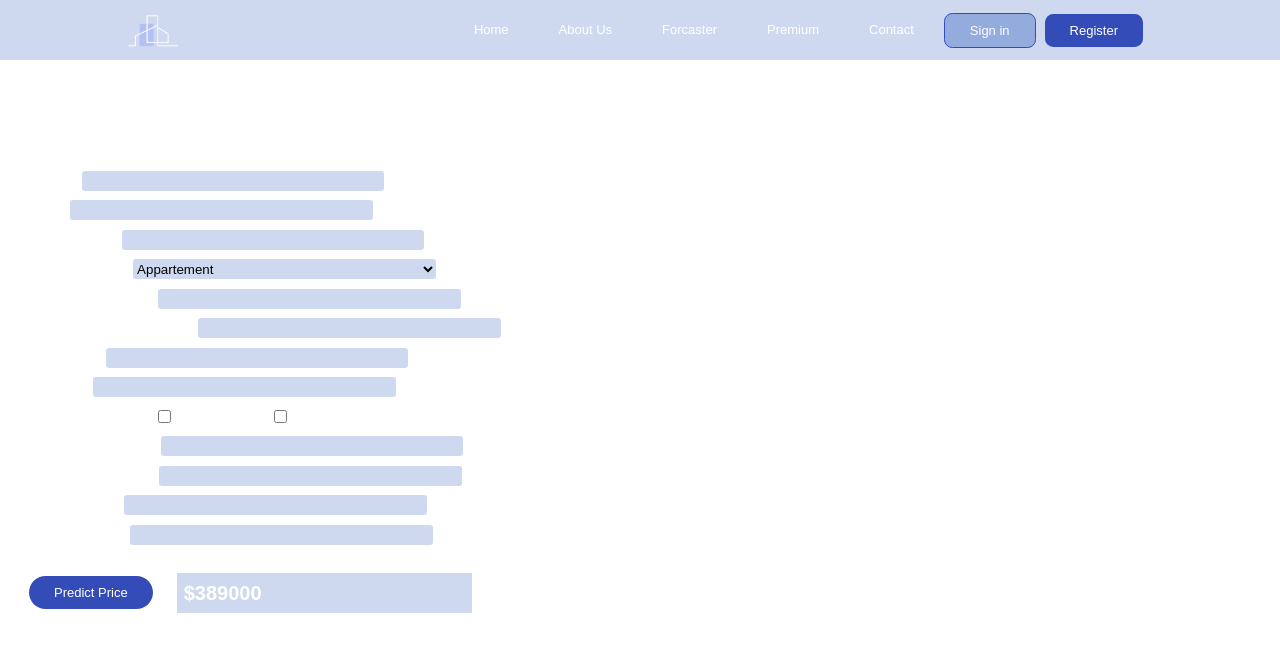
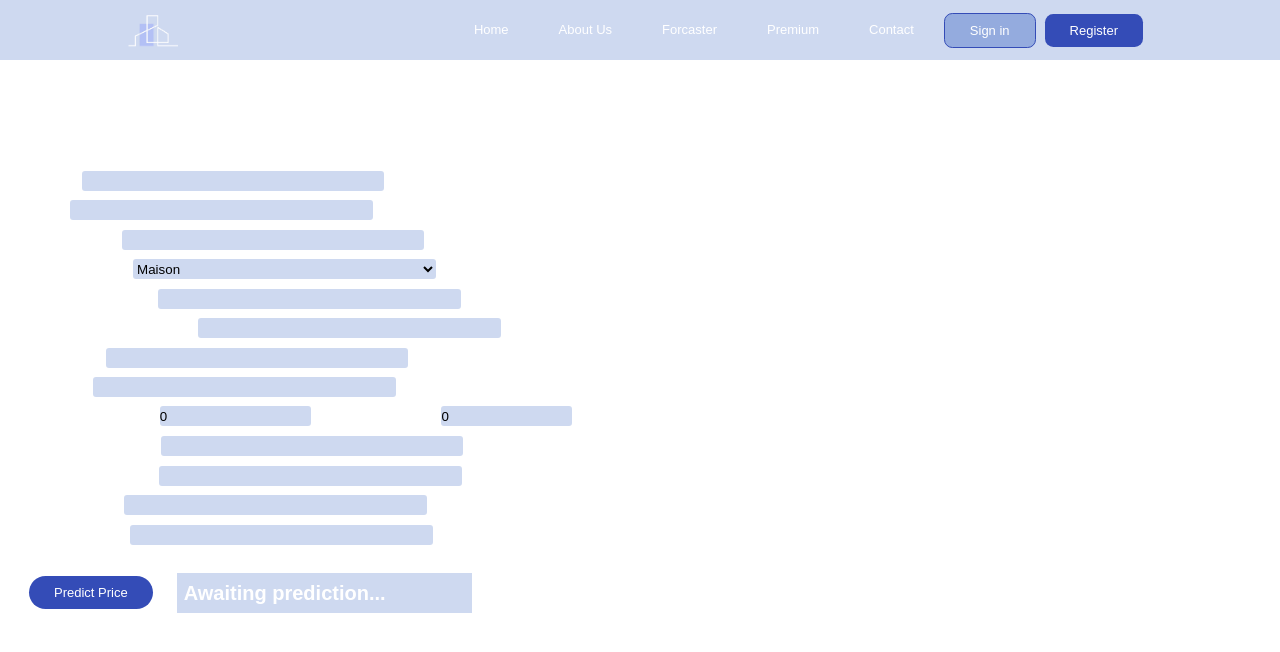
Before and after one commit to Wissal-Chbani/Real-Estate-Price-Forcaster, a React (Vite) app: page /forcaster in a window 1280 px wide. Shown: the top 652 px of the page. Built offline with nearby package versions, Linux system fonts and the light colour scheme; a web font is replaced by a local one.

Commit message:
forntend linked to the backend

```diff
--- a/package.json
+++ b/package.json
@@ -12,6 +12,7 @@
   "dependencies": {
     "@react-google-maps/api": "^2.20.6",
     "@tailwindcss/vite": "^4.1.3",
+    "axios": "^1.8.4",
     "react": "^19.0.0",
     "react-dom": "^19.0.0",
     "react-icons": "^5.5.0",
--- a/src/components/ForcasterBody.jsx
+++ b/src/components/ForcasterBody.jsx
@@ -1,106 +1,297 @@
-import React from 'react';
+import React, { useState } from 'react';
+import axios from 'axios';
 import '../styles/forcaster.css';
-// import googlemap from '../assets/map.png';
 
 const RealEstateForm = () => {
+  const [formData, setFormData] = useState({
+    mois: '',
+    annee: '',
+    code_postal: '',
+    type_local: 'Maison',
+    surface_reelle_bati: '',
+    nombre_pieces_principales: '',
+    longitude: '',
+    latitude: '',
+    Monument: 0,
+    Parc: 0,
+    indice_commercial: '',
+    indice_educatif: '',
+    indice_sante: '',
+    indice_loisirs: ''
+  });
+
+  const [prediction, setPrediction] = useState(null);
+  const [error, setError] = useState(null);
+  const [isLoading, setIsLoading] = useState(false);
+
+  const handleChange = (e) => {
+    const { name, value } = e.target;
+    setFormData({
+      ...formData,
+      [name]: value
+    });
+  };
+
+  const handleSubmit = async (e) => {
+    e.preventDefault();
+    setIsLoading(true);
+    setError(null);
+    setPrediction(null);
+
+    // Ensure that numeric values like surface_reelle_bati, longitude, and latitude are parsed as floats
+    const dataToSend = {
+      code_postal: parseInt(formData.code_postal),
+      surface_reelle_bati: parseFloat(formData.surface_reelle_bati), // ensure this is a float
+      nombre_pieces_principales: parseInt(formData.nombre_pieces_principales),
+      longitude: parseFloat(formData.longitude), // ensure this is a float
+      latitude: parseFloat(formData.latitude), // ensure this is a float
+      Monument: parseInt(formData.Monument),
+      Parc: parseInt(formData.Parc),
+      Indice_Commercial: parseInt(formData.indice_commercial),
+      Indice_Educatif: parseInt(formData.indice_educatif),
+      Indice_Sante: parseInt(formData.indice_sante),
+      Indice_Loisirs: parseInt(formData.indice_loisirs),
+      year: parseInt(formData.annee),
+      month: parseInt(formData.mois),
+      'type_local_Local industriel. commercial ou assimilé': formData.type_local === 'Industriel' ? 1 : 0,
+      'type_local_Maison': formData.type_local === 'Maison' ? 1 : 0
+    };
+
+    try {
+      const response = await axios.post('http://127.0.0.1:8000/api/predict/', dataToSend);
+      setPrediction(response.data.prediction);
+    } catch (error) {
+      console.error('Prediction error:', error);
+      if (error.response) {
+        setError(error.response.data.error || 'Prediction failed');
+      } else if (error.request) {
+        setError('No response from server');
+      } else {
+        setError('Request setup error');
+      }
+    } finally {
+      setIsLoading(false);
+    }
+  };
+
   return (
-    <div class='forcaster-container'>
-      {/* Left Section for Form Entries */}
-      <div class='features-container'>
-        <h2 class='forcaster-title'>Feature Engineering for Real Estate Price Prediction</h2>
+    <div className='forcaster-container'>
+      <div className='features-container'>
+        <h2 className='forcaster-title'>Feature Engineering for Real Estate Price Prediction</h2>
 
-        <form>
-          <div class='feature'>
-            <label class='feature-name'>Month</label>
-            <input class='feature-case' type="number" name="mois" min="1" max="12" />
+        {error && (
+          <div className="error-message" style={{ color: 'red', marginBottom: '15px' }}>
+            Error: {error}
+          </div>
+        )}
+
+        <form onSubmit={handleSubmit}>
+          <div className='feature'>
+            <label className='feature-name'>Month</label>
+            <input
+              className='feature-case'
+              type="number"
+              name="mois"
+              min="1"
+              max="12"
+              required
+              value={formData.mois}
+              onChange={handleChange}
+            />
           </div>
 
-          <div class='feature'>
-            <label  class='feature-name'>Year</label>
-            <input class='feature-case' type="number" name="annee" min="1900" />
+          <div className='feature'>
+            <label className='feature-name'>Year</label>
+            <input
+              className='feature-case'
+              type="number"
+              name="annee"
+              min="1900"
+              max="2100"
+              required
+              value={formData.annee}
+              onChange={handleChange}
+            />
           </div>
 
-          <div class='feature'>
-            <label class='feature-name'>Postal Code</label>
-            <input class='feature-case' type="number" name="code_postal" />
+          <div className='feature'>
+            <label className='feature-name'>Postal Code</label>
+            <input
+              className='feature-case'
+              type="number"
+              name="code_postal"
+              required
+              value={formData.code_postal}
+              onChange={handleChange}
+            />
           </div>
 
-          <div class='feature'>
-            <label class='feature-name'>Property Type</label>
-            <select class='feature-case' name="type_local">
-              <option class='option' value="Appartement">Appartement</option>
-              <option class='option' value="Maison">Maison</option>
-              <option class='option' value="Industriel">Industriel/Commercial/Assimilé</option>
+          <div className='feature'>
+            <label className='feature-name'>Property Type</label>
+            <select
+              className='feature-case'
+              name="type_local"
+              required
+              value={formData.type_local}
+              onChange={handleChange}
+            >
+              <option className='option' value="Maison">Maison</option>
+              <option className='option' value="Industriel">Industriel/Commercial/Assimilé</option>
             </select>
           </div>
 
-          <div class='feature'>
-            <label class='feature-name'>Surface Area (m²)</label>
-            <input class='feature-case' type="number" step="any" name="surface_reelle_bati" />
+          <div className='feature'>
+            <label className='feature-name'>Surface Area (m²)</label>
+            <input
+              className='feature-case'
+              type="number"
+              step="0.1"
+              name="surface_reelle_bati"
+              min="0"
+              required
+              value={formData.surface_reelle_bati}
+              onChange={handleChange}
+            />
           </div>
 
-          <div class='feature'>
-            <label class='feature-name'>Number of Main Rooms</label>
-            <input class='feature-case' type="number" name="nombre_pieces_principales" />
+          <div className='feature'>
+            <label className='feature-name'>Number of Main Rooms</label>
+            <input
+              className='feature-case'
+              type="number"
+              name="nombre_pieces_principales"
+              min="0"
+              required
+              value={formData.nombre_pieces_principales}
+              onChange={handleChange}
+            />
           </div>
 
-          <div class='feature'>
-            <label class='feature-name'>Longitude</label>
-            <input class='feature-case' type="number" name="longitude" step="any" />
+          <div className='feature'>
+            <label className='feature-name'>Longitude</label>
+            <input
+              className='feature-case'
+              type="number"
+              step="0.000001"
+              name="longitude"
+              required
+              value={formData.longitude}
+              onChange={handleChange}
+            />
           </div>
 
-          <div class='feature'>
-            <label class='feature-name'>Latitude</label>
-            <input class='feature-case' type="number" name="latitude" step="any" />
+          <div className='feature'>
+            <label className='feature-name'>Latitude</label>
+            <input
+              className='feature-case'
+              type="number"
+              step="0.000001"
+              name="latitude"
+              required
+              value={formData.latitude}
+              onChange={handleChange}
+            />
           </div>
 
-          <div class='feature checkbox-group'>
-            <div class='checkbox-item'>
-              <label class='feature-name'>Monument (Y/N)</label>
-              <input type="checkbox" name="monument" />
+          <div className='feature checkbox-group'>
+            <div className='checkbox-item'>
+              <label className='feature-name'>Monument Index</label>
+              <input
+                className='feature-case'
+                type="number"
+                name="Monument"
+                min="0"
+                required
+                value={formData.Monument}
+                onChange={handleChange}
+              />
             </div>
-            <div class='checkbox-item'>
-              <label class='feature-name'>Park (Y/N)</label>
-              <input type="checkbox" name="parc" />
+            <div className='checkbox-item'>
+              <label className='feature-name'>Park Index</label>
+              <input
+                className='feature-case'
+                type="number"
+                name="Parc"
+                min="0"
+                required
+                value={formData.Parc}
+                onChange={handleChange}
+              />
             </div>
           </div>
 
-          <div class='feature'>
-            <label class='feature-name'>Commercial Index</label>
-            <input class='feature-case' type="number" name="indice_commercial" />
+          <div className='feature'>
+            <label className='feature-name'>Commercial Index</label>
+            <input
+              className='feature-case'
+              type="number"
+              name="indice_commercial"
+              min="0"
+              required
+              value={formData.indice_commercial}
+              onChange={handleChange}
+            />
           </div>
 
-          <div class='feature'>
-            <label class='feature-name'>Educational Index</label>
-            <input class='feature-case' type="number" name="indice_educatif" />
+          <div className='feature'>
+            <label className='feature-name'>Educational Index</label>
+            <input
+              className='feature-case'
+              type="number"
+              name="indice_educatif"
+              min="0"
+              required
+              value={formData.indice_educatif}
+              onChange={handleChange}
+            />
           </div>
 
-          <div class='feature'>
-            <label class='feature-name'>Health Index</label>
-            <input class='feature-case' type="number" name="indice_sante" />
+          <div className='feature'>
+            <label className='feature-name'>Health Index</label>
+            <input
+              className='feature-case'
+              type="number"
+              name="indice_sante"
+              min="0"
+              required
+              value={formData.indice_sante}
+              onChange={handleChange}
+            />
           </div>
 
-          <div class='feature'>
-            <label class='feature-name'>Leisure Index</label>
-            <input class='feature-case' type="number" name="indice_loisirs" />
+          <div className='feature'>
+            <label className='feature-name'>Leisure Index</label>
+            <input
+              className='feature-case'
+              type="number"
+              name="indice_loisirs"
+              min="0"
+              required
+              value={formData.indice_loisirs}
+              onChange={handleChange}
+            />
           </div>
 
           <div style={{ display: 'flex', alignItems: 'center', marginTop: '20px' }}>
-          <button class='predict-btn' type="submit">Predict Price</button>
-            <div class='predict-case'>
-              <p id="predicted-price" style={{ fontSize: '20px', fontWeight: 'bold' }}>$389000</p>
+            <button
+              className='predict-btn'
+              type="submit"
+              disabled={isLoading}
+            >
+              {isLoading ? 'Predicting...' : 'Predict Price'}
+            </button>
+            <div className='predict-case'>
+              <p id="predicted-price" style={{ fontSize: '20px', fontWeight: 'bold' }}>
+                {prediction ? `$${prediction.toLocaleString()}` : 'Awaiting prediction...'}
+              </p>
             </div>
           </div>
-
         </form>
       </div>
 
-      {/* Right Section for Map */}
-      <div class='maps-container'>
-        {/* Insert map component here */}
+      <div className='maps-container'>
         <div style={{ height: '100%' }}>
           <h3>Map will go here</h3>
-          {/* <img src={googlemap} className='google-map' alt='Map'></img> */}
         </div>
       </div>
     </div>
```
Also changed, not shown: 1 other file (tests, documents, lock files or other folders).
